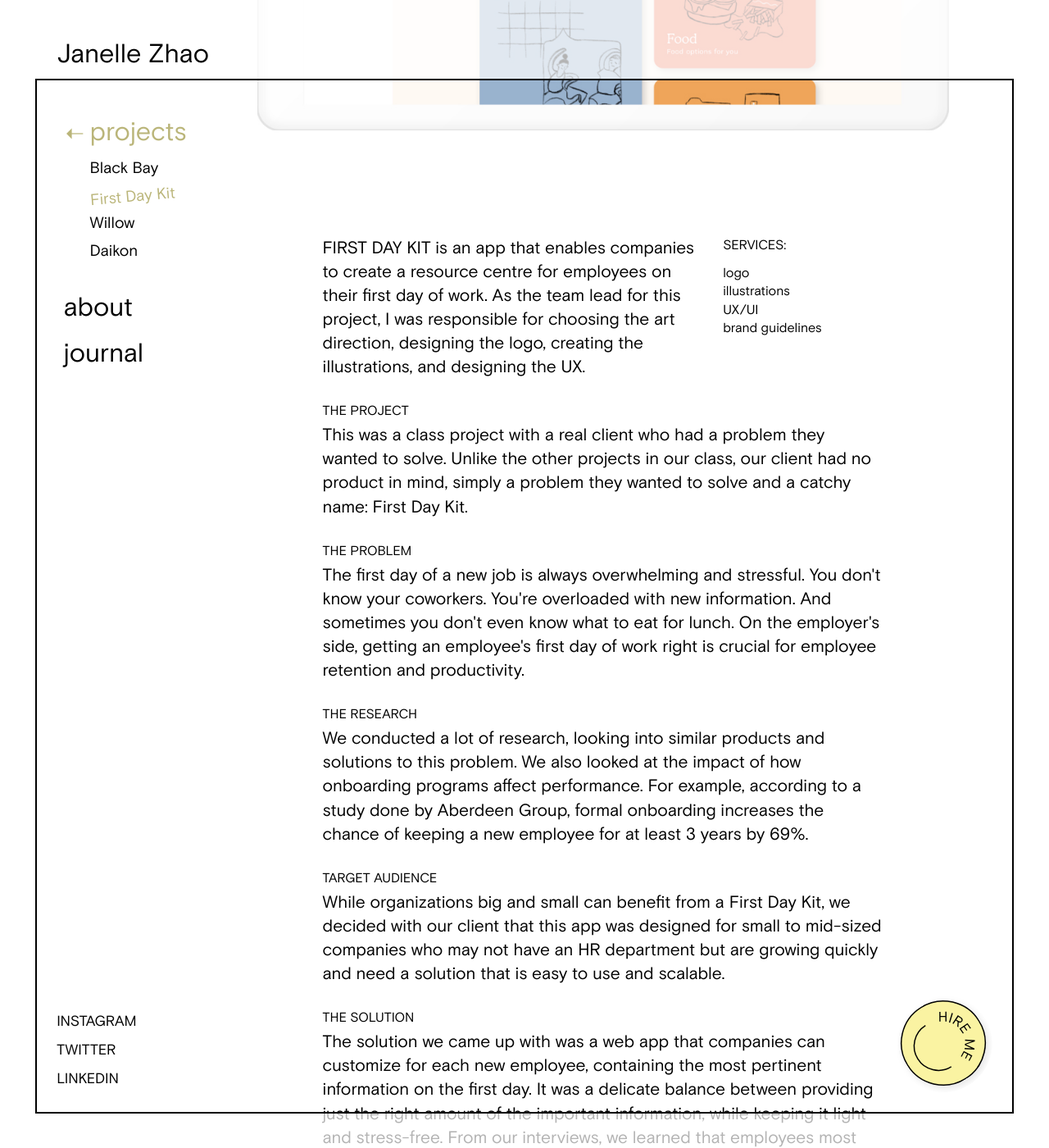
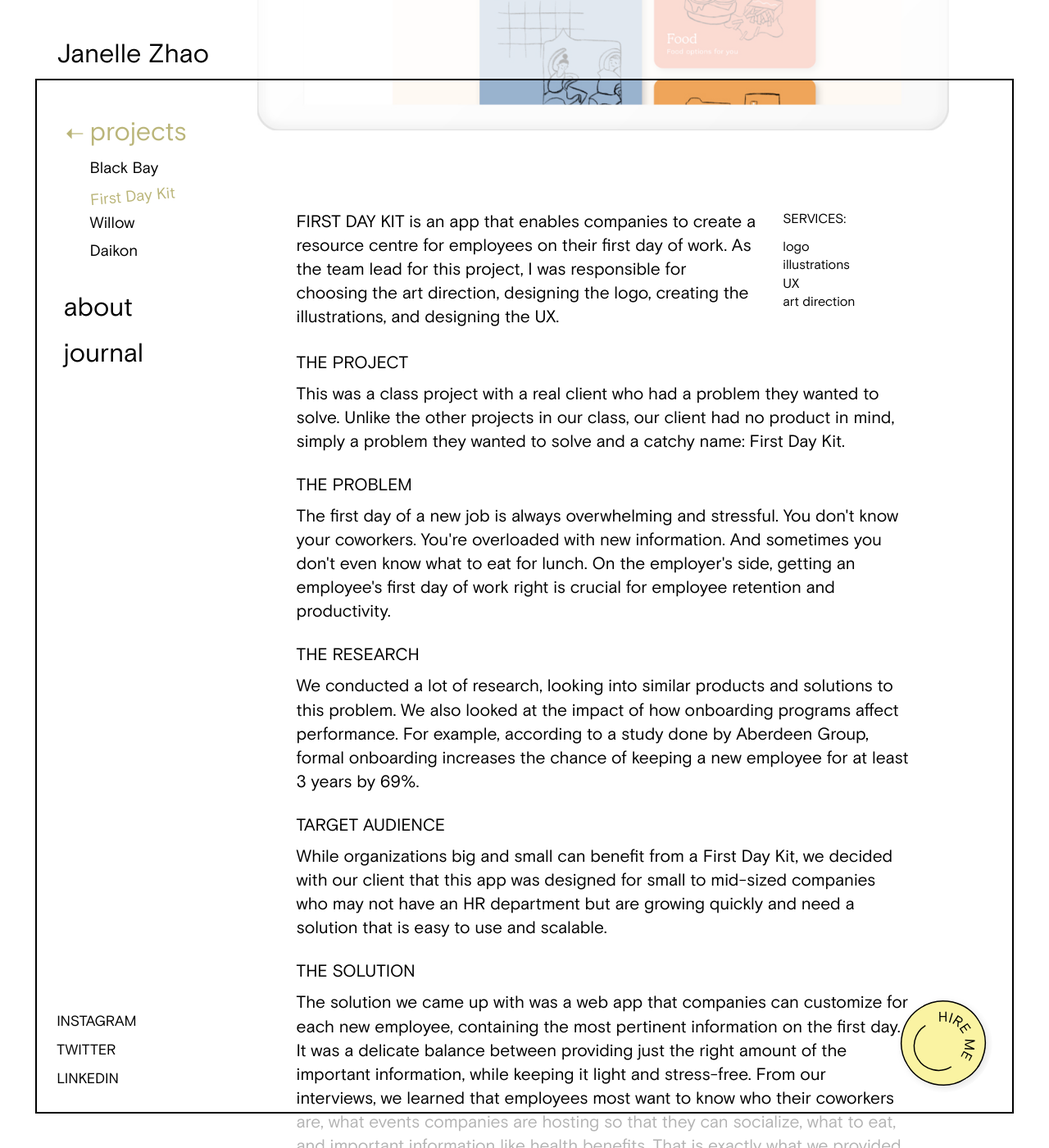
Before and after one commit to zhaojanelle/portfolio-site, a Jekyll site: the page built from _projects/02-first-day-kit.md, in a window 1280 px wide and 1400 px high, scrolled down 580 px. Shown: the whole window at 82% size. Built offline with Jekyll 4.4.1, drawn with Linux system fonts in a browser that asks for light colours; nearby versions of some CDN libraries; Markdown is read by kramdown in place of the engine named in the settings; a script that is not in the unit is left out.

Commit message:
Change spacing

```diff
--- a/_projects/02-first-day-kit.md
+++ b/_projects/02-first-day-kit.md
@@ -10,16 +10,16 @@
 <img class="img-flex load-hidden push-2" src="{{ site.baseurl }}/images/first-day-kit-ipad.jpg" alt="First Day Kit homepage mockup on an ipad" />
 
 <div class="grid push project-text">
-  <div class="unit xs-1 m-2-3 push">
+  <div class="unit xs-1 s-1 m-3-4 push">
   FIRST DAY KIT is an app that enables companies to create a resource centre for employees on their first day of work. As the team lead for this project, I was responsible for choosing the art direction, designing the logo, creating the illustrations, and designing the UX.
   </div>
-  <aside class="unit xs-1 m-1-3 push">
+  <aside class="unit xs-1 s-1 m-1-4 push">
   SERVICES:
     <ul class="list-group pad-t-1-2">
       <li>logo</li>
       <li>illustrations</li>
-      <li>UX/UI</li>
-      <li>brand guidelines</li>
+      <li>UX</li>
+      <li>art direction</li>
     </ul>
   </aside>
   <div class="unit xs-1">
@@ -37,41 +37,41 @@
   </div>
 </div>
 
-<h4>Logo</h4><hr>
+<h5>Logo</h5><hr>
 <img class="img-flex load-hidden" src="{{ site.baseurl }}/images/first-day-kit-logo-explain.jpg" alt="First Day Kit logo explainer image"/>
 
 <p class="project-text">The logo is a derivative of the letter F and the cross associated with first aid kits. The logo is modern and modular (it can be oriented in multiple ways), fitting the “kit” element of product.</p>
 
-<h4>Illustration</h4><hr>
+<h5>Illustration</h5><hr>
 <img class="img-flex load-hidden" src="{{ site.baseurl }}/images/first-day-kit-illustration.png" alt="First Day Kit illustration example of watercooler talk"/>
 
 <p class="project-text">Original, hand-drawn illustrations were used throughout the app to lend a friendly and welcoming vibe. It helps to reduce the stress that may come with starting a new job.</p>
 
-<h4>Colours</h4><hr>
+<h5>Colours</h5><hr>
 <img class="img-flex load-hidden push-2" src="{{ site.baseurl }}/images/first-day-kit-colours.jpg" alt="First Day Kit colour palette"/>
 
 <div class="grid push-2">
   <div class="unit s-2-3 m-2-3 pad-r">
-    <h4>Cooper Light</h4><hr>
+    <h5>Cooper Light</h5><hr>
     <img class="img-flex load-hidden" src="{{ site.baseurl }}/images/cooper-light.svg" alt="First Day Kit cooper light"/>
   </div>
   <div class="unit s-1-3 m-1-3">
-    <h4>Work Sans</h4><hr>
+    <h5>Work Sans</h5><hr>
     <img class="img-flex load-hidden" src="{{ site.baseurl }}/images/work-sans.svg" alt="First Day Kit work sans"/>
   </div>
 </div>
 
-<h4>Welcome screen</h4><hr>
+<h5>Welcome screen</h5><hr>
 <img class="img-flex load-hidden push" src="{{ site.baseurl }}/images/first-day-kit-home.jpg" alt="First Day Kit home screen"/>
 
-<h4>Learn about your coworkers</h4><hr>
+<h5>Learn about your coworkers</h5><hr>
 <img class="img-flex load-hidden push" src="{{ site.baseurl }}/images/first-day-kit-people.jpg" alt="First Day Kit people page"/>
 
-<h4>Find upcoming company events to join</h4><hr>
+<h5>Find upcoming company events to join</h5><hr>
 <img class="img-flex load-hidden push" src="{{ site.baseurl }}/images/first-day-kit-events.jpg" alt="First Day Kit events page"/>
 
-<h4>Take the stress out of figuring out what to eat</h4><hr>
+<h5>Take the stress out of figuring out what to eat</h5><hr>
 <img class="img-flex load-hidden push" src="{{ site.baseurl }}/images/first-day-kit-map.jpg" alt="First Day Kit food page"/>
 
-<h4>Important resources & documents</h4><hr>
+<h5>Important resources & documents</h5><hr>
 <img class="img-flex load-hidden push" src="{{ site.baseurl }}/images/first-day-kit-resources.jpg" alt="First Day Kit resources page"/>
```
Also changed, not shown: _includes/css/main.css (+21 -7 lines).
